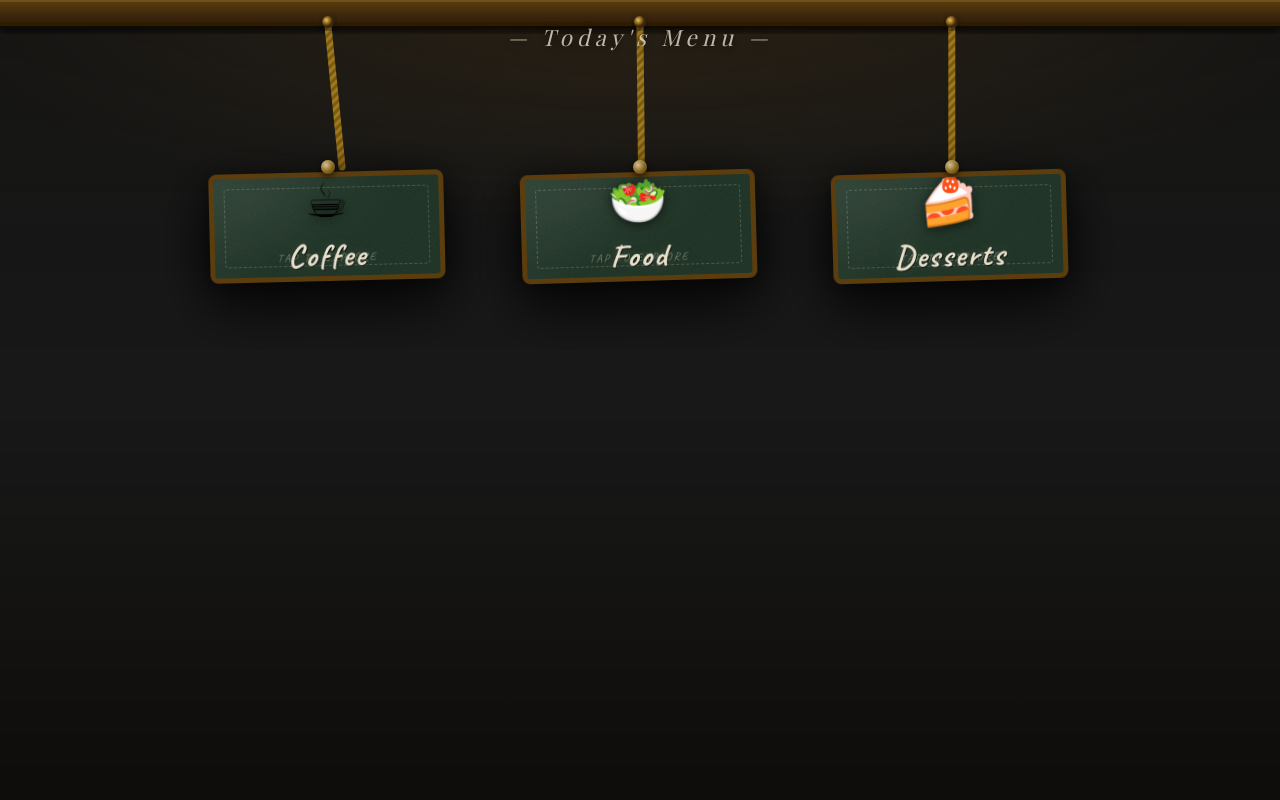
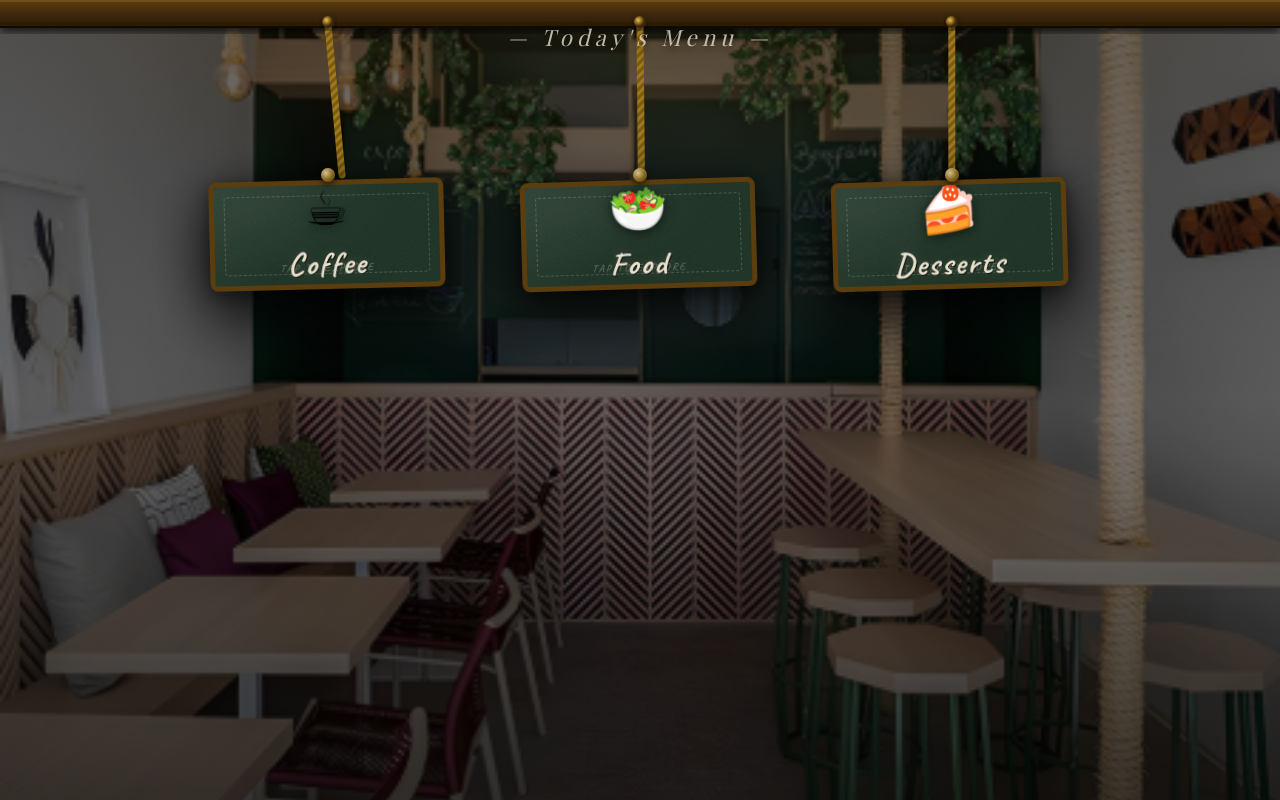
Before and after one commit to 7flashybro-code/cafe, a plain HTML site: page index.html in a window 1280 px wide. Drawn offline with nearby package versions, Linux system fonts and the light colour scheme; a web font is replaced by a local one.

Commit message:
Update index.html

```diff
--- a/index.html
+++ b/index.html
@@ -84,7 +84,7 @@
     /* Background */
     .bg {
       position: absolute; inset: 0;
-      background: url('cafe-interior.png') center center / cover no-repeat;
+      background: url('1782708890314_image.png') center center / cover no-repeat;
       filter: brightness(0.52) saturate(1.1);
     }
 
@@ -111,10 +111,10 @@
       position: absolute;
       top: 0; left: 0; right: 0; bottom: 0;
       display: flex;
-      align-items: flex-start;
+      align-items: center;
       justify-content: center;
       gap: clamp(24px, 6vw, 80px);
-      padding-top: 0;
+      padding-top: 28px;
       z-index: 10;
     }
 
@@ -125,8 +125,7 @@
       align-items: center;
       cursor: pointer;
       perspective: 1200px;
-      /* top padding = ceiling beam height + rope length so card starts below rope end */
-      padding-top: var(--rope-total, 160px);
+      margin-top: calc(-50vh + 160px);
     }
 
     /* 3D flip card */
@@ -225,13 +224,15 @@
     }
 
     .card-hint {
-      color: rgba(232,224,204,0.4);
-      font-size: 0.72rem;
+      color: rgba(232,224,204,0.38);
+      font-size: 0.68rem;
       letter-spacing: 0.18em;
       text-transform: uppercase;
       position: absolute;
-      bottom: 12px;
+      bottom: 10px;
       z-index: 1;
+      width: 100%;
+      text-align: center;
     }
 
     .card-hanger:hover .card-3d:not(.flipped) {
```
